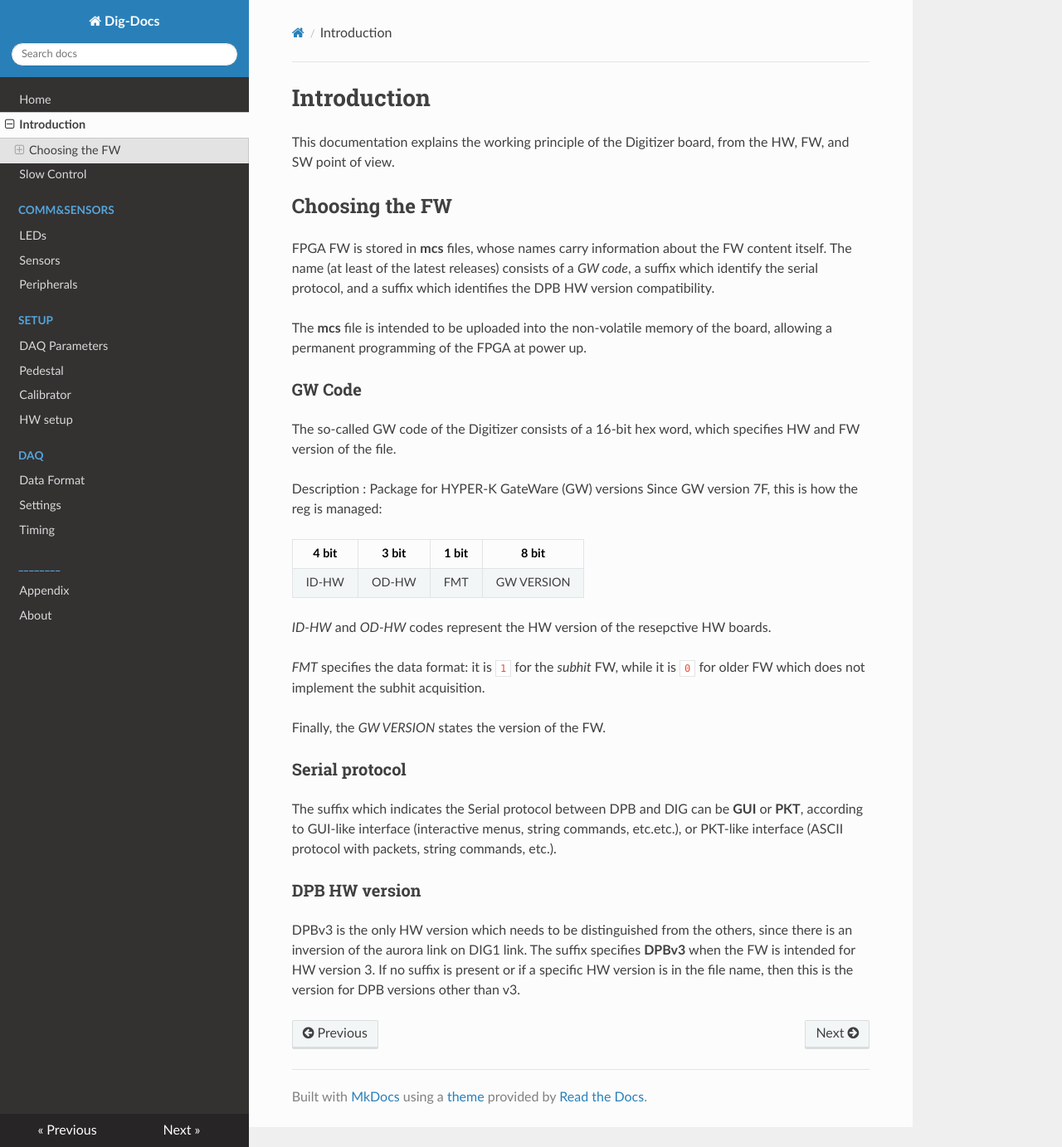
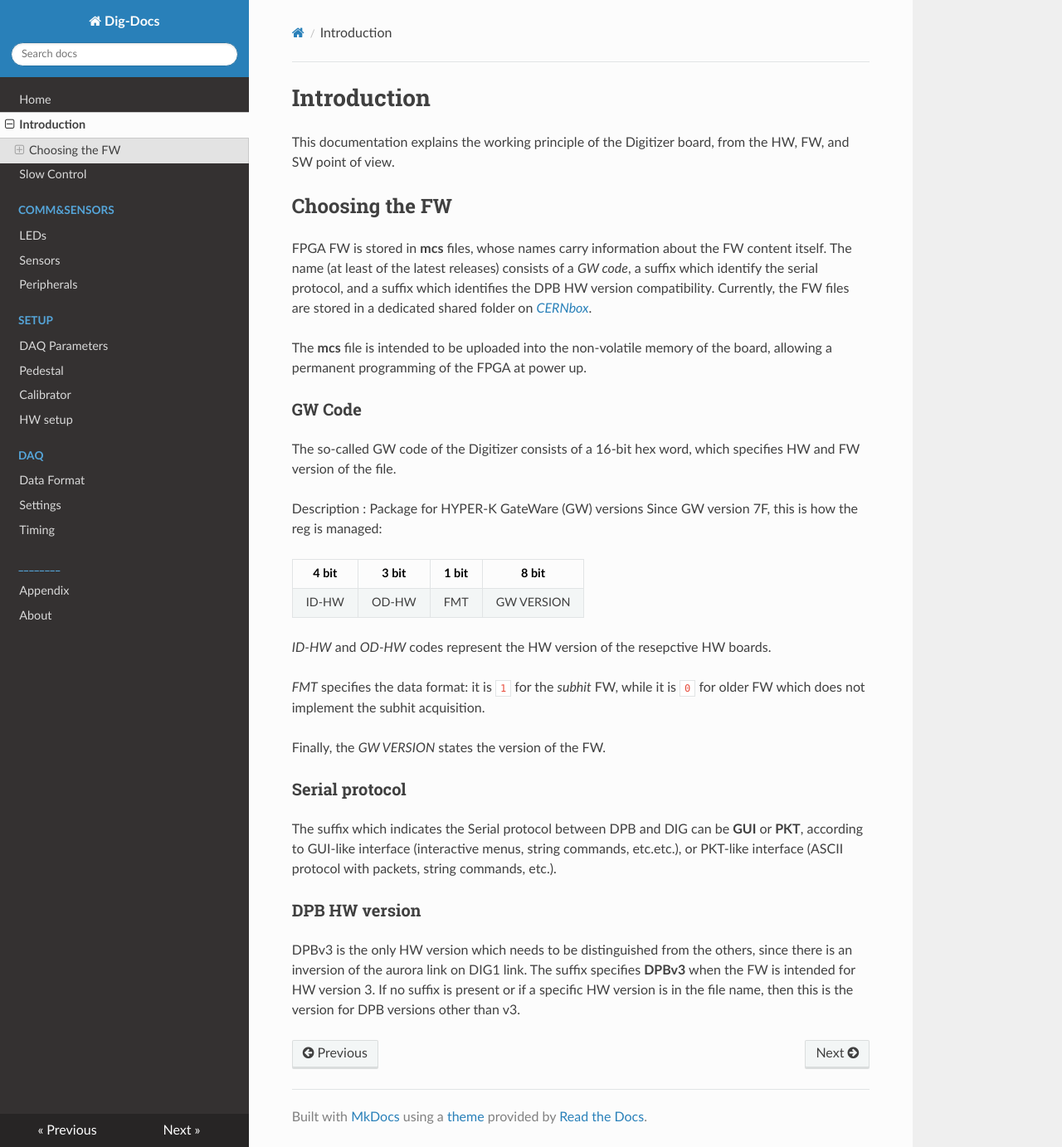
Before and after one commit to fabernet/DIGITIZER-docs, an MkDocs documentation site: the page built from docs/intro.md, in a window 1280 px wide and 1383 px high. Shown: the whole window at 83% size. Built offline with MkDocs 1.6.1, drawn with Linux system fonts in a browser that asks for light colours; nearby versions of some CDN libraries.

Commit message:
Added link to cernbox page

```diff
--- a/docs/intro.md
+++ b/docs/intro.md
@@ -4,7 +4,8 @@ This documentation explains the working principle of the Digitizer board, from t
 
 ## Choosing the FW
 
-FPGA FW is stored in __mcs__ files, whose names carry information about the FW content itself. The name (at least of the latest releases) consists of a _GW code_, a suffix which identify the serial protocol, and a suffix which identifies the DPB HW version compatibility.
+FPGA FW is stored in __mcs__ files, whose names carry information about the FW content itself. The name (at least of the latest releases) consists of a _GW code_, a suffix which identify the serial protocol, and a suffix which identifies the DPB HW version compatibility. Currently, the FW files are stored in a dedicated shared folder on [_CERNbox_](https://cernbox.cern.ch/files/spaces/eos/user/f/fameli/DIGITIZER-FW?items-per-page=100&files-spaces-generic-view-mode=resource-table&tiles-size=2).
+
 
 The __mcs__ file is intended to be uploaded into the non-volatile memory of the board, allowing a permanent programming of the FPGA at power up.
 
```
